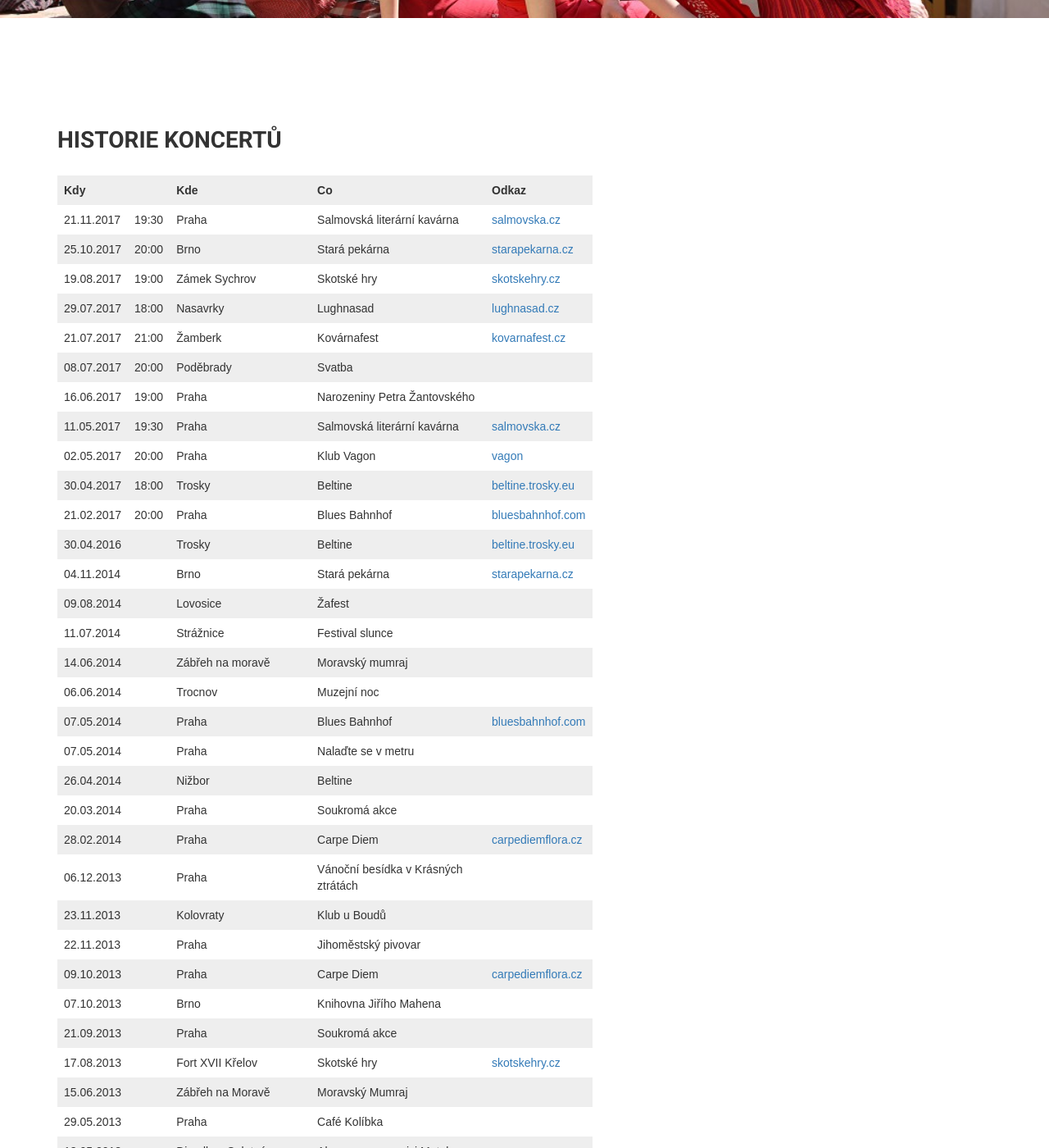
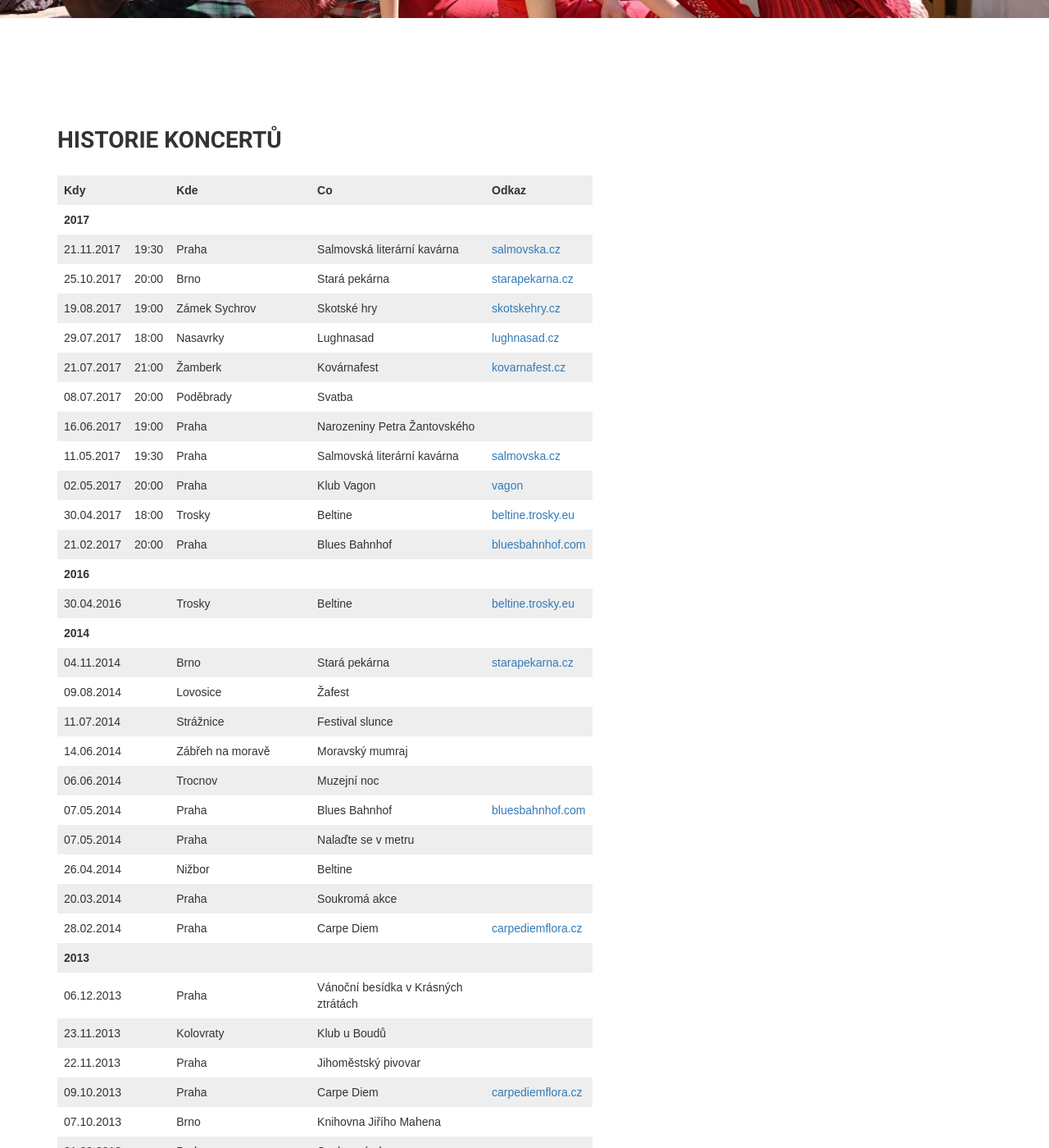
Before and after one commit to davrys/rira-web-jekyll, a Jekyll site: the page built from pages/all_events.html, in a window 1280 px wide and 1400 px high, scrolled down 603 px. Shown: the whole window at 82% size. Built offline with Jekyll 4.4.1, drawn with Linux system fonts in a browser that asks for light colours; nearby versions of some CDN libraries; some web fonts are replaced.

Commit message:
+ All events includes empty row with year

```diff
--- a/_includes/events.html
+++ b/_includes/events.html
@@ -52,6 +52,9 @@
               {% assign events = (site.data.events | sort: 'date') %}
             {% endif %}
 
+            <!-- Last displayed year -->
+            {% assign last_year = 0 %}
+
             <!-- For each event... -->
             {% for event in events %}
 
@@ -59,6 +62,20 @@
               {% assign current_year = site.time | date: "%Y" %}
 
               {% if all_events or event_year >= current_year %}
+
+                <!-- Row only with year -->
+                {% if all_events and event_year != last_year %}
+                  <tr>
+                    <td><b>{{ event_year }}</b></td>
+                    <td></td>
+                    <td></td>
+                    <td></td>
+                    <td></td>
+                  </tr>
+                  {% assign last_year = event_year %}
+                {% endif %}
+
+                <!-- Regular row with all data -->
                 <tr>
                   <td>{{ event.date | date: "%d.%m.%Y" }}</td>
                   <td>{{ event.time }}</td>
```
